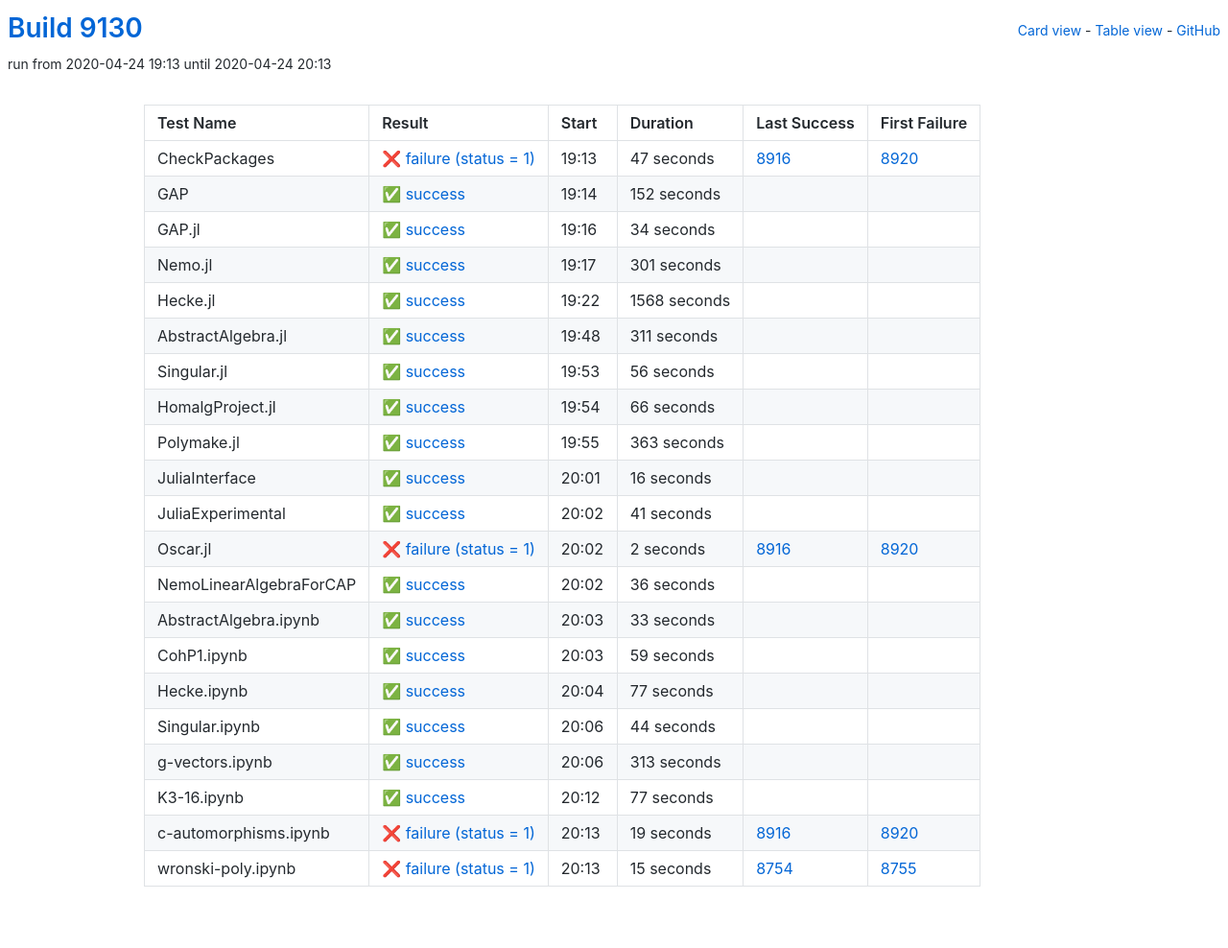
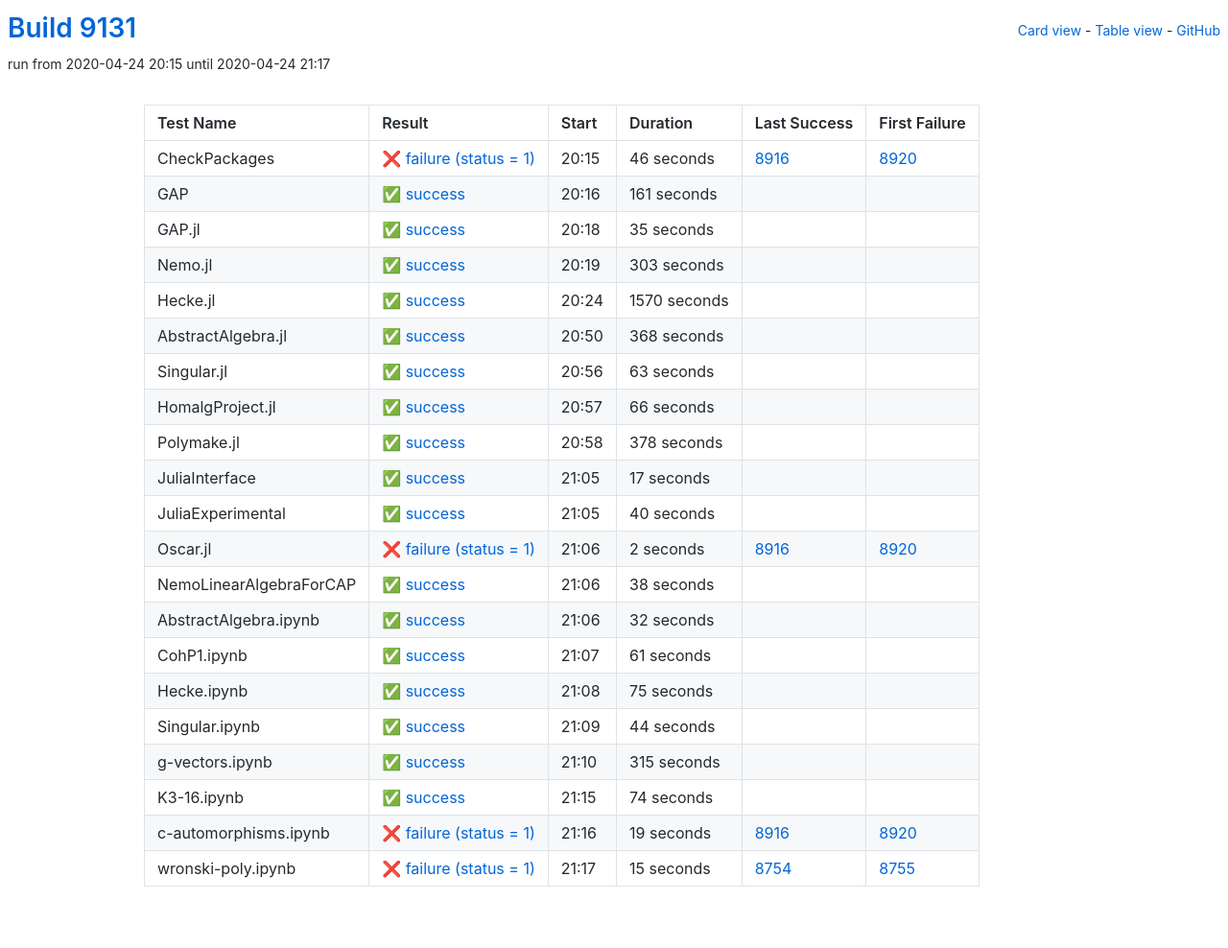
Before and after one commit to oscar-system/oscar-ci-status, a Jekyll site: the page built from table.html, in a window 1280 px wide. Shown: the whole page at 96% size. Built offline with Jekyll 4.4.1, drawn with Linux system fonts in a browser that asks for light colours.

Commit message:
Build 9131

```diff
--- a/_data/ci.yml
+++ b/_data/ci.yml
@@ -1,82 +1,82 @@
-build: 9130
-build_url: https://oscarci.mathematik.uni-kl.de/job/oscar/9130/
+build: 9131
+build_url: https://oscarci.mathematik.uni-kl.de/job/oscar/9131/
 job: oscar
 tests:
-- duration: 47
+- duration: 46
   exitcode: 1
   first_failure: 8920
   first_failure_url: https://oscarci.mathematik.uni-kl.de/job/oscar/8920/
   last_success: 8916
   last_success_url: https://oscarci.mathematik.uni-kl.de/job/oscar/8916/
-  log: https://oscarci.mathematik.uni-kl.de/job/oscar/9130/artifact/logs/build-9130/CheckPackages.log
+  log: https://oscarci.mathematik.uni-kl.de/job/oscar/9131/artifact/logs/build-9131/CheckPackages.log
   name: CheckPackages
-  start: 2020-04-24 19:13
+  start: 2020-04-24 20:15
   status: failure
   success: false
-- duration: 152
+- duration: 161
   exitcode: 0
   first_failure: false
   first_failure_url: null
   last_success: false
   last_success_url: null
-  log: https://oscarci.mathematik.uni-kl.de/job/oscar/9130/artifact/logs/build-9130/GAP.log
+  log: https://oscarci.mathematik.uni-kl.de/job/oscar/9131/artifact/logs/build-9131/GAP.log
   name: GAP
-  start: 2020-04-24 19:14
+  start: 2020-04-24 20:16
   status: success
   success: true
-- duration: 34
+- duration: 35
   exitcode: 0
   first_failure: false
   first_failure_url: null
   last_success: false
   last_success_url: null
-  log: https://oscarci.mathematik.uni-kl.de/job/oscar/9130/artifact/logs/build-9130/GAP.jl.log
+  log: https://oscarci.mathematik.uni-kl.de/job/oscar/9131/artifact/logs/build-9131/GAP.jl.log
   name: GAP.jl
-  start: 2020-04-24 19:16
+  start: 2020-04-24 20:18
   status: success
   success: true
-- duration: 301
+- duration: 303
   exitcode: 0
   first_failure: false
   first_failure_url: null
   last_success: false
   last_success_url: null
-  log: https://oscarci.mathematik.uni-kl.de/job/oscar/9130/artifact/logs/build-9130/Nemo.jl.log
+  log: https://oscarci.mathematik.uni-kl.de/job/oscar/9131/artifact/logs/build-9131/Nemo.jl.log
   name: Nemo.jl
-  start: 2020-04-24 19:17
+  start: 2020-04-24 20:19
   status: success
   success: true
-- duration: 1568
+- duration: 1570
   exitcode: 0
   first_failure: false
   first_failure_url: null
   last_success: false
   last_success_url: null
-  log: https://oscarci.mathematik.uni-kl.de/job/oscar/9130/artifact/logs/build-9130/Hecke.jl.log
+  log: https://oscarci.mathematik.uni-kl.de/job/oscar/9131/artifact/logs/build-9131/Hecke.jl.log
   name: Hecke.jl
-  start: 2020-04-24 19:22
+  start: 2020-04-24 20:24
   status: success
   success: true
-- duration: 311
+- duration: 368
   exitcode: 0
   first_failure: false
   first_failure_url: null
   last_success: false
   last_success_url: null
-  log: https://oscarci.mathematik.uni-kl.de/job/oscar/9130/artifact/logs/build-9130/AbstractAlgebra.jl.log
+  log: https://oscarci.mathematik.uni-kl.de/job/oscar/9131/artifact/logs/build-9131/AbstractAlgebra.jl.log
   name: AbstractAlgebra.jl
-  start: 2020-04-24 19:48
+  start: 2020-04-24 20:50
   status: success
   success: true
-- duration: 56
+- duration: 63
   exitcode: 0
   first_failure: false
   first_failure_url: null
   last_success: false
   last_success_url: null
-  log: https://oscarci.mathematik.uni-kl.de/job/oscar/9130/artifact/logs/build-9130/Singular.jl.log
+  log: https://oscarci.mathematik.uni-kl.de/job/oscar/9131/artifact/logs/build-9131/Singular.jl.log
   name: Singular.jl
-  start: 2020-04-24 19:53
+  start: 2020-04-24 20:56
   status: success
   success: true
 - duration: 66
@@ -85,42 +85,42 @@ tests:
   first_failure_url: null
   last_success: false
   last_success_url: null
-  log: https://oscarci.mathematik.uni-kl.de/job/oscar/9130/artifact/logs/build-9130/HomalgProject.jl.log
+  log: https://oscarci.mathematik.uni-kl.de/job/oscar/9131/artifact/logs/build-9131/HomalgProject.jl.log
   name: HomalgProject.jl
-  start: 2020-04-24 19:54
+  start: 2020-04-24 20:57
   status: success
   success: true
-- duration: 363
+- duration: 378
   exitcode: 0
   first_failure: false
   first_failure_url: null
   last_success: false
   last_success_url: null
-  log: https://oscarci.mathematik.uni-kl.de/job/oscar/9130/artifact/logs/build-9130/Polymake.jl.log
+  log: https://oscarci.mathematik.uni-kl.de/job/oscar/9131/artifact/logs/build-9131/Polymake.jl.log
   name: Polymake.jl
-  start: 2020-04-24 19:55
+  start: 2020-04-24 20:58
   status: success
   success: true
-- duration: 16
+- duration: 17
   exitcode: 0
   first_failure: false
   first_failure_url: null
   last_success: false
   last_success_url: null
-  log: https://oscarci.mathematik.uni-kl.de/job/oscar/9130/artifact/logs/build-9130/JuliaInterface.log
+  log: https://oscarci.mathematik.uni-kl.de/job/oscar/9131/artifact/logs/build-9131/JuliaInterface.log
   name: JuliaInterface
-  start: 2020-04-24 20:01
+  start: 2020-04-24 21:05
   status: success
   success: true
-- duration: 41
+- duration: 40
   exitcode: 0
   first_failure: false
   first_failure_url: null
   last_success: false
   last_success_url: null
-  log: https://oscarci.mathematik.uni-kl.de/job/oscar/9130/artifact/logs/build-9130/JuliaExperimental.log
+  log: https://oscarci.mathematik.uni-kl.de/job/oscar/9131/artifact/logs/build-9131/JuliaExperimental.log
   name: JuliaExperimental
-  start: 2020-04-24 20:02
+  start: 2020-04-24 21:05
   status: success
   success: true
 - duration: 2
@@ -129,53 +129,53 @@ tests:
   first_failure_url: https://oscarci.mathematik.uni-kl.de/job/oscar/8920/
   last_success: 8916
   last_success_url: https://oscarci.mathematik.uni-kl.de/job/oscar/8916/
-  log: https://oscarci.mathematik.uni-kl.de/job/oscar/9130/artifact/logs/build-9130/Oscar.jl.log
+  log: https://oscarci.mathematik.uni-kl.de/job/oscar/9131/artifact/logs/build-9131/Oscar.jl.log
   name: Oscar.jl
-  start: 2020-04-24 20:02
+  start: 2020-04-24 21:06
   status: failure
   success: false
-- duration: 36
+- duration: 38
   exitcode: 0
   first_failure: false
   first_failure_url: null
   last_success: false
   last_success_url: null
-  log: https://oscarci.mathematik.uni-kl.de/job/oscar/9130/artifact/logs/build-9130/NemoLinearAlgebraForCAP.log
+  log: https://oscarci.mathematik.uni-kl.de/job/oscar/9131/artifact/logs/build-9131/NemoLinearAlgebraForCAP.log
   name: NemoLinearAlgebraForCAP
-  start: 2020-04-24 20:02
+  start: 2020-04-24 21:06
   status: success
   success: true
-- duration: 33
+- duration: 32
   exitcode: 0
   first_failure: false
   first_failure_url: null
   last_success: false
   last_success_url: null
-  log: https://oscarci.mathematik.uni-kl.de/job/oscar/9130/artifact/logs/build-9130/AbstractAlgebra.ipynb.log
+  log: https://oscarci.mathematik.uni-kl.de/job/oscar/9131/artifact/logs/build-9131/AbstractAlgebra.ipynb.log
   name: AbstractAlgebra.ipynb
-  start: 2020-04-24 20:03
+  start: 2020-04-24 21:06
   status: success
   success: true
-- duration: 59
+- duration: 61
   exitcode: 0
   first_failure: false
   first_failure_url: null
   last_success: false
   last_success_url: null
-  log: https://oscarci.mathematik.uni-kl.de/job/oscar/9130/artifact/logs/build-9130/CohP1.ipynb.log
+  log: https://oscarci.mathematik.uni-kl.de/job/oscar/9131/artifact/logs/build-9131/CohP1.ipynb.log
   name: CohP1.ipynb
-  start: 2020-04-24 20:03
+  start: 2020-04-24 21:07
   status: success
   success: true
-- duration: 77
+- duration: 75
   exitcode: 0
   first_failure: false
   first_failure_url: null
   last_success: false
   last_success_url: null
-  log: https://oscarci.mathematik.uni-kl.de/job/oscar/9130/artifact/logs/build-9130/Hecke.ipynb.log
+  log: https://oscarci.mathematik.uni-kl.de/job/oscar/9131/artifact/logs/build-9131/Hecke.ipynb.log
   name: Hecke.ipynb
-  start: 2020-04-24 20:04
+  start: 2020-04-24 21:08
   status: success
   success: true
 - duration: 44
@@ -184,31 +184,31 @@ tests:
   first_failure_url: null
   last_success: false
   last_success_url: null
-  log: https://oscarci.mathematik.uni-kl.de/job/oscar/9130/artifact/logs/build-9130/Singular.ipynb.log
+  log: https://oscarci.mathematik.uni-kl.de/job/oscar/9131/artifact/logs/build-9131/Singular.ipynb.log
   name: Singular.ipynb
-  start: 2020-04-24 20:06
+  start: 2020-04-24 21:09
   status: success
   success: true
-- duration: 313
+- duration: 315
   exitcode: 0
   first_failure: false
   first_failure_url: null
   last_success: false
   last_success_url: null
-  log: https://oscarci.mathematik.uni-kl.de/job/oscar/9130/artifact/logs/build-9130/g-vectors.ipynb.log
+  log: https://oscarci.mathematik.uni-kl.de/job/oscar/9131/artifact/logs/build-9131/g-vectors.ipynb.log
   name: g-vectors.ipynb
-  start: 2020-04-24 20:06
+  start: 2020-04-24 21:10
   status: success
   success: true
-- duration: 77
+- duration: 74
   exitcode: 0
   first_failure: false
   first_failure_url: null
   last_success: false
   last_success_url: null
-  log: https://oscarci.mathematik.uni-kl.de/job/oscar/9130/artifact/logs/build-9130/K3-16.ipynb.log
+  log: https://oscarci.mathematik.uni-kl.de/job/oscar/9131/artifact/logs/build-9131/K3-16.ipynb.log
   name: K3-16.ipynb
-  start: 2020-04-24 20:12
+  start: 2020-04-24 21:15
   status: success
   success: true
 - duration: 19
@@ -217,9 +217,9 @@ tests:
   first_failure_url: https://oscarci.mathematik.uni-kl.de/job/oscar/8920/
   last_success: 8916
   last_success_url: https://oscarci.mathematik.uni-kl.de/job/oscar/8916/
-  log: https://oscarci.mathematik.uni-kl.de/job/oscar/9130/artifact/logs/build-9130/c-automorphisms.ipynb.log
+  log: https://oscarci.mathematik.uni-kl.de/job/oscar/9131/artifact/logs/build-9131/c-automorphisms.ipynb.log
   name: c-automorphisms.ipynb
-  start: 2020-04-24 20:13
+  start: 2020-04-24 21:16
   status: failure
   success: false
 - duration: 15
@@ -228,8 +228,8 @@ tests:
   first_failure_url: https://oscarci.mathematik.uni-kl.de/job/oscar/8755/
   last_success: 8754
   last_success_url: https://oscarci.mathematik.uni-kl.de/job/oscar/8754/
-  log: https://oscarci.mathematik.uni-kl.de/job/oscar/9130/artifact/logs/build-9130/wronski-poly.ipynb.log
+  log: https://oscarci.mathematik.uni-kl.de/job/oscar/9131/artifact/logs/build-9131/wronski-poly.ipynb.log
   name: wronski-poly.ipynb
-  start: 2020-04-24 20:13
+  start: 2020-04-24 21:17
   status: failure
   success: false
```
Also changed, not shown: README.md.
